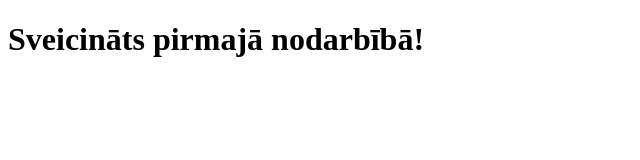
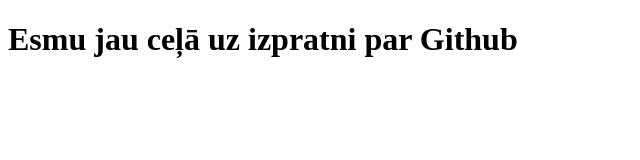
Before and after one commit to githabins/Nodarbiba1, a plain HTML site: page index.html in a window 1280 px wide. Shown: the whole page, without its empty margins (0-640 px from the left). Drawn offline with Linux system fonts and the light colour scheme.

Commit message:
Izveidoja darbibas.js un papildinja index.html ar rindu<script>

```diff
--- /dev/null
+++ b/darbiba.js
@@ -0,0 +1,2 @@
+document.body.innerHTML="<h1>Esmu jau ceļā uz izpratni par Github</h1>";
+console.log("Laimīga");
--- a/index.html
+++ b/index.html
@@ -8,5 +8,6 @@
 </head>
 <body>
   <h1>Sveicināts pirmajā nodarbībā!</h1>
+  <script src="darbiba.js"> </script>
 </body>
 </html>
```
